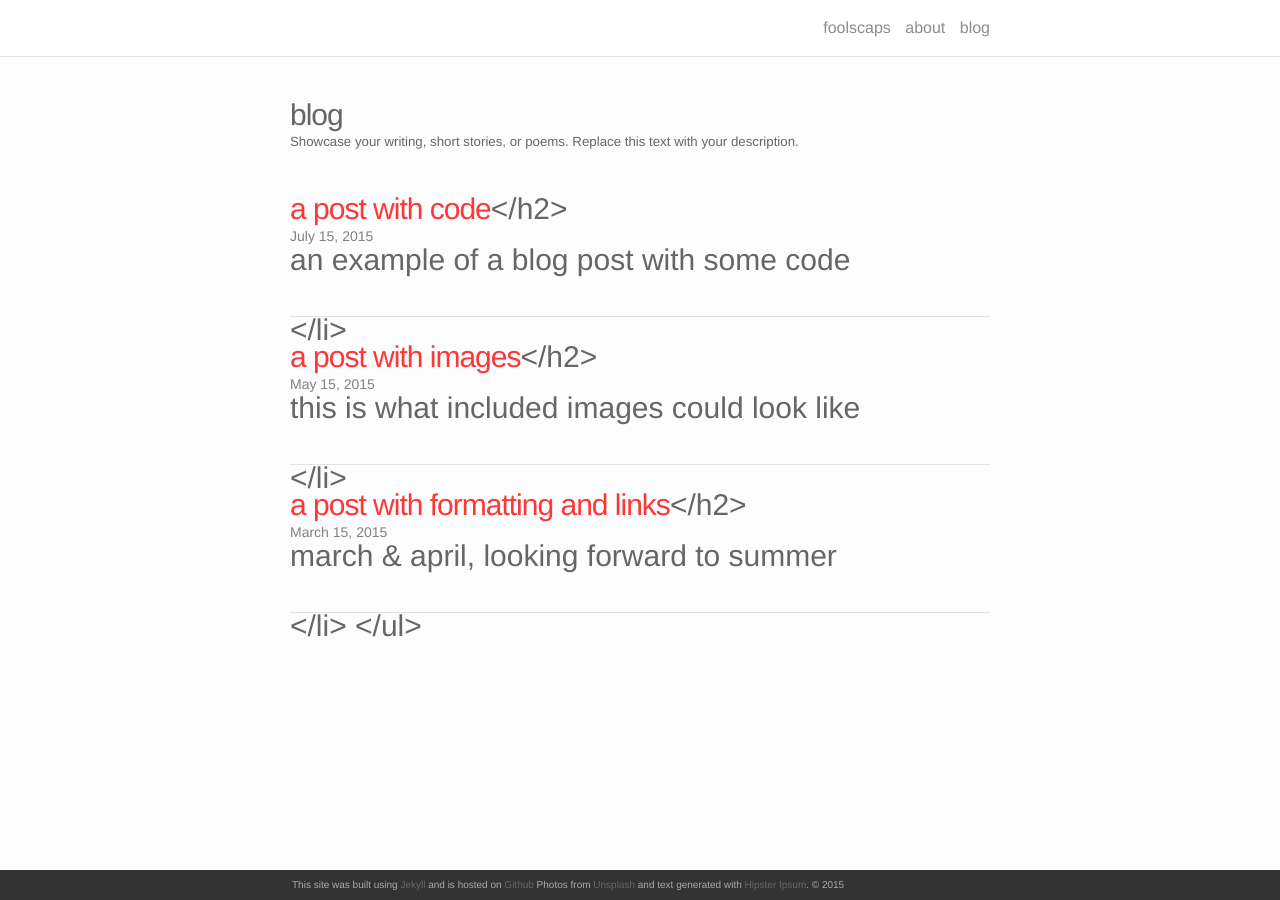
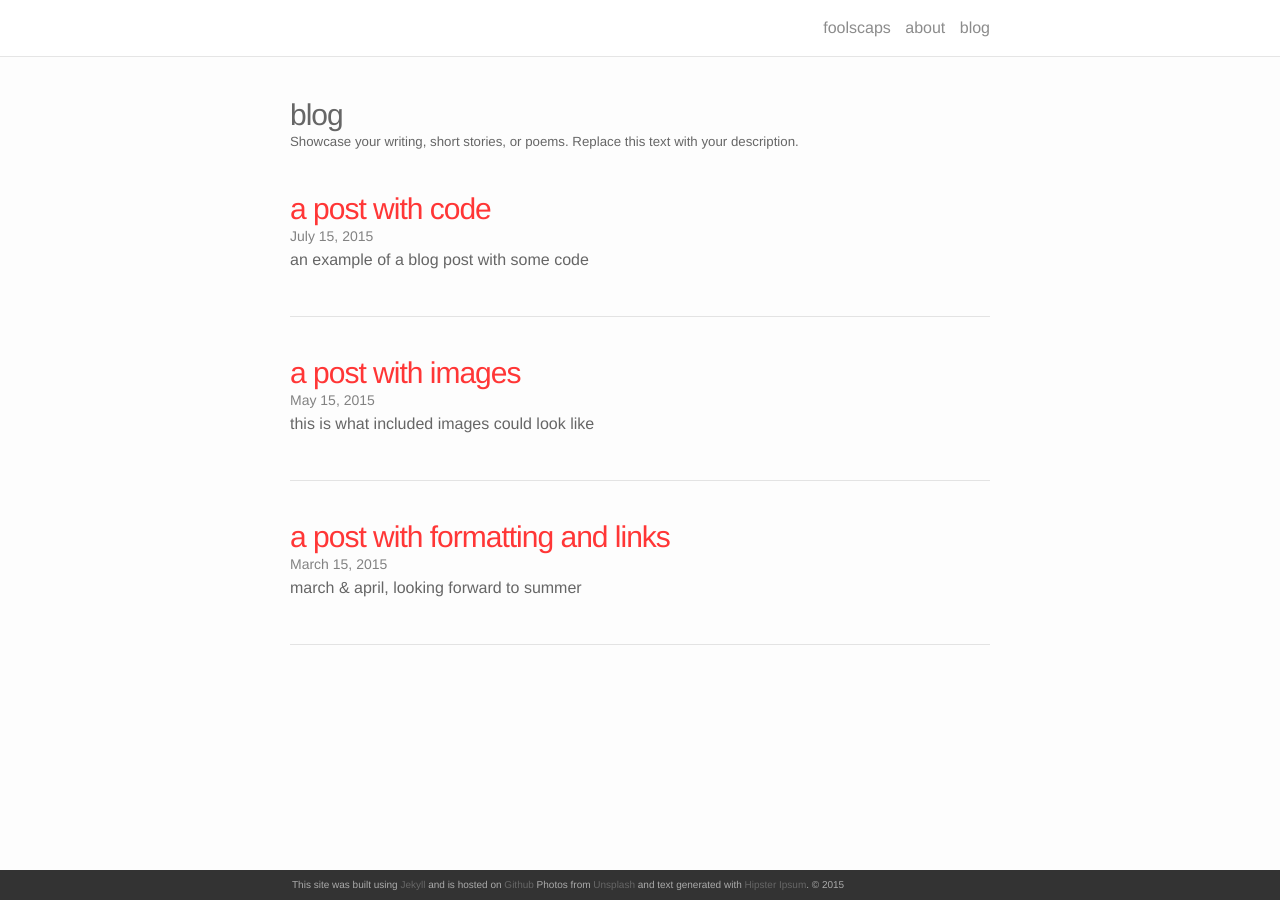
Before and after one commit to foolscaps/foolscaps.github.io, a Jekyll site: the page built from blog.md, in a window 1280 px wide. Built offline with Jekyll 4.4.1, drawn with Linux system fonts in a browser that asks for light colours; nearby versions of some CDN libraries.

Commit message:
Update blog.md

```diff
--- a/blog.md
+++ b/blog.md
@@ -8,7 +8,7 @@
 <ul class="post-list">
     {% for post in site.posts %}
       <li>
-        <h3><a class="post-title" href="{{ post.url | prepend: site.baseurl }}">{{ post.title }}</a></h2>
+        <h3><a class="post-title" href="{{ post.url | prepend: site.baseurl }}">{{ post.title }}</a></h3>
         <p class="post-meta">{{ post.date | date: '%B %-d, %Y' }}</p>
         <p>{{ post.description }}</p>
         <br/>
```
